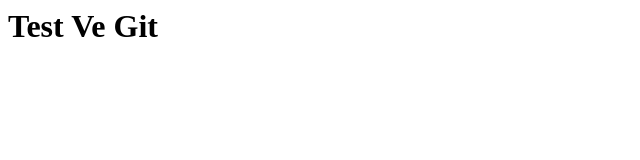
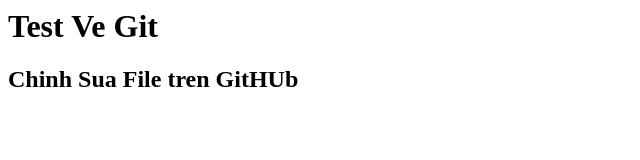
Before and after one commit to phuocpjnh/TestGit, a plain HTML site: page index.html in a window 1280 px wide. Shown: the whole page, without its empty margins (0-640 px from the left). Drawn offline with Linux system fonts and the light colour scheme.

Commit message:
index.html

```diff
--- a/index.html
+++ b/index.html
@@ -1 +1,2 @@
 <h1>Test Ve Git</h1>
+<h2> Chinh Sua File tren GitHUb</h2>
```
